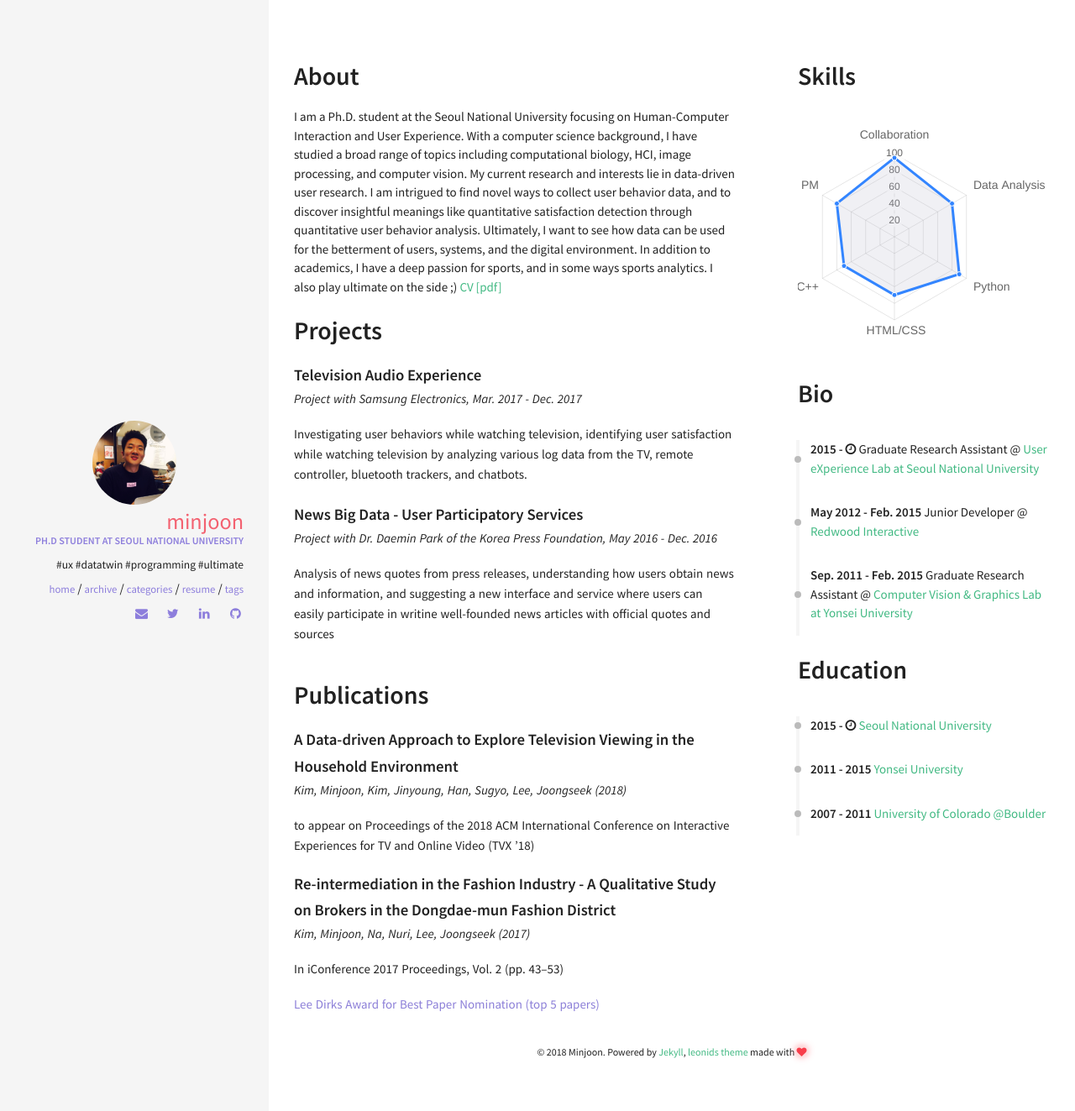
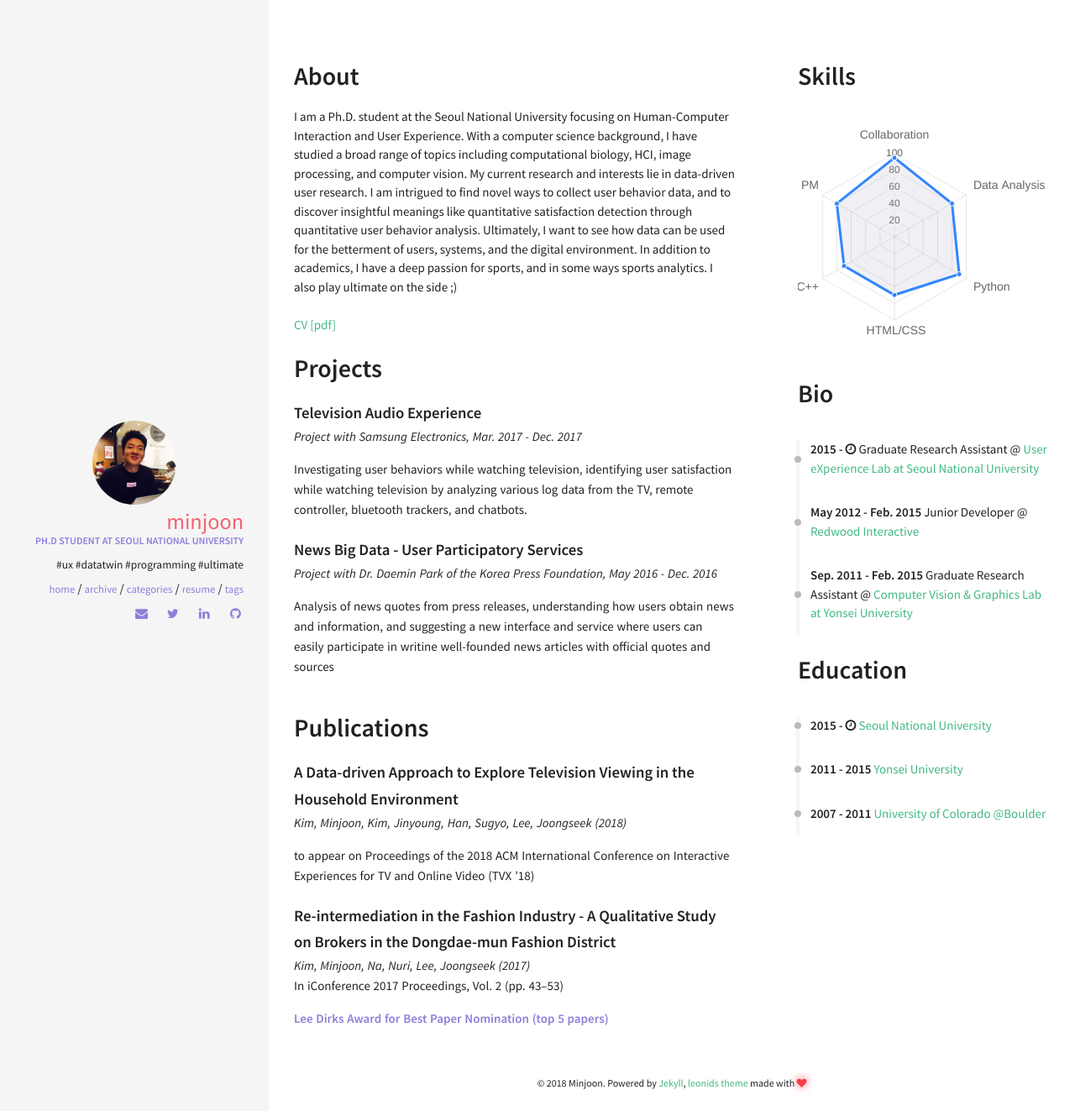
Before and after one commit to minjoonkim/minjoonkim.github.io, a Jekyll site: the page built from resume.html, in a window 1280 px wide. Shown: the whole page at 84% size. Built offline with Jekyll 4.4.1, drawn with Linux system fonts in a browser that asks for light colours; nearby versions of some CDN libraries.

Commit message:
make it prettier

```diff
--- a/_includes/sections/about.html
+++ b/_includes/sections/about.html
@@ -3,5 +3,5 @@
 <div>
     I am a Ph.D. student at the Seoul National University focusing on Human-Computer Interaction and User Experience. With a computer science background, I have studied a broad range of topics including computational biology, HCI, image processing, and computer vision. My current research and interests lie in data-driven user research. I am intrigued to find novel ways to collect user behavior data, and to discover insightful meanings like quantitative satisfaction detection through quantitative user behavior analysis. Ultimately, I want to see how data can be used for the betterment of users, systems, and the digital environment. In addition to academics, I have a deep passion for sports, and in some ways sports analytics. I also play ultimate on the side ;)
 
-    <a href="https://www.dropbox.com/s/x39i9fiy8q0bgmd/cv_0417_2018.pdf?dl=0" target="_blank">CV [pdf]</a>
+    <br \><br \> <a href="https://www.dropbox.com/s/x39i9fiy8q0bgmd/cv_0417_2018.pdf?dl=0" target="_blank">CV [pdf]</a>
 </div>
--- a/_includes/sections/projects.html
+++ b/_includes/sections/projects.html
@@ -5,7 +5,7 @@
             <div class="col">
                 <h4 style="margin: 0">{{ project.name }}</h4>
                 <p style="margin: 0; font-style: italic;">{{ project.det }}</p>
-                <p style="margin-bottom: 20px">{{ project.descr }}</p>
+                <p style="margin: 15px 0 20px 0">{{ project.descr }}</p>
 
                 {% if project.github %}
                 <a href="{{ project.github }} "><i class="fa fa-fw fa-github"></i>GitHub</a>
--- a/_includes/sections/publications.html
+++ b/_includes/sections/publications.html
@@ -5,7 +5,6 @@
             <div class="col">
                 <h4 style="margin: 0">{{ project.name }}</h4>
                 <p style="margin: 0; font-style: italic;">{{ project.authors }}</p>
-                <p style="margin-bottom: : 20px">{{ project.descr }}</p>
 
                 {% if project.github %}
                 <a href="{{ project.github }} "><i class="fa fa-fw fa-github"></i>GitHub</a>
@@ -14,7 +13,10 @@
                 <a href="{{ project.pdf }} "><i class="fa fa-fw fa-home"></i>[PDF]</a>
                 {% endif %}
                 {% if project.award %}
-                <p style="margin: 0; color: #8C7FD8; font-weight: 500;">{{ project.award }}</p>
+                <p style="margin: 0;">{{ project.descr }}</p>
+                <p style="margin: 15px 0 20px 0; color: #8C7FD8; font-weight: 700;">{{ project.award }}</p>
+                {% else %}
+                <p style="margin: 15px 0 20px 0;">{{ project.descr }}</p>
                 {% endif %}
 
             </div>
```
